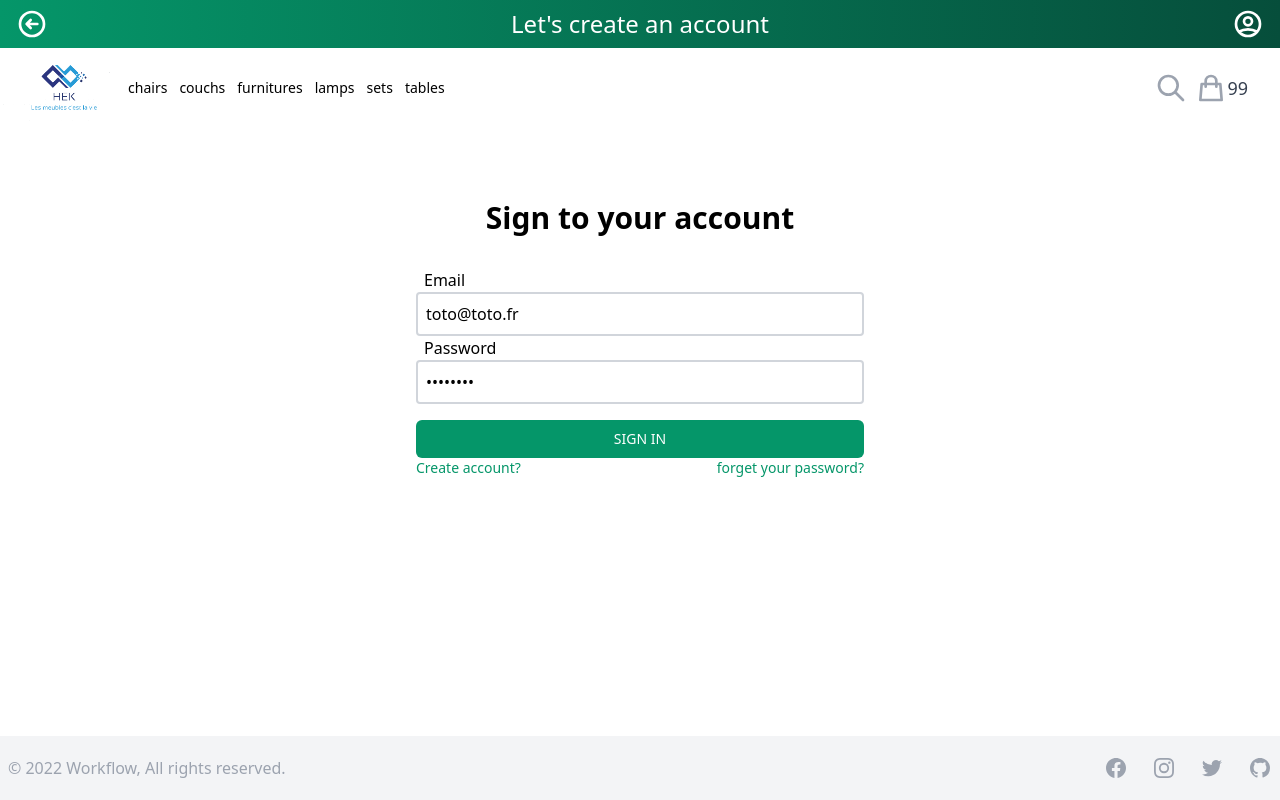
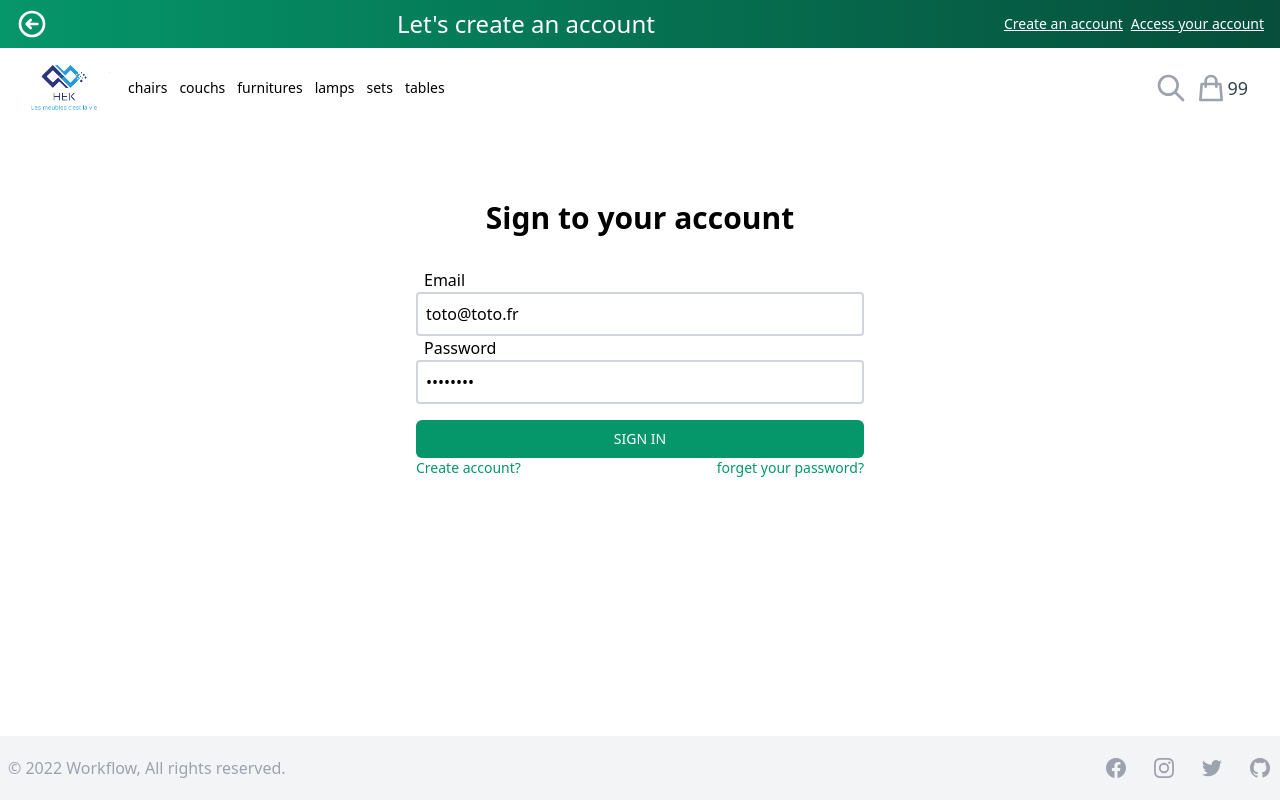
Before and after one commit to sdv-hekdev/hev-dev, a Next.js app: page /sign-in in a window 1280 px wide. Built offline with nearby package versions, Linux system fonts and the light colour scheme.

Commit message:
feat: can sign in and up with front

```diff
--- a/src/pages/add-item.jsx
+++ b/src/pages/add-item.jsx
@@ -1,3 +1,43 @@
-const AddItemPage = () => {}
+import { credentialSchema } from "@/db/validator/validator"
+import Button from "@/web/components/Button"
+import FormField from "@/web/components/FormField"
+import Page from "@/web/components/Page"
+import { Formik } from "formik"
+
+const initialValues = { title: "", description: "", quantity: "", price: "" }
+
+const AddItemPage = () => {
+  const handleFormSubmit = () => {}
+
+  return (
+    <Page title="Add new item">
+      <h2 className="mt-6 text-center text-3xl font-extrabold text-black">
+        Sign to your account
+      </h2>
+
+      <Formik
+        onSubmit={handleFormSubmit}
+        initialValues={initialValues}
+        validationSchema={credentialSchema}
+      >
+        {({ handleSubmit, isValid, isSubmitting }) => (
+          <form onSubmit={handleSubmit}>
+            <FormField title="item's title" />
+            <FormField title="description" />
+            <FormField title="quantity" type="number" />
+            <FormField title="price" type="number" />
+            <Button
+              title="add to list"
+              type="submit"
+              disabled={!isValid || isSubmitting}
+            />
+          </form>
+        )}
+      </Formik>
+    </Page>
+  )
+}
+
+AddItemPage.isPublic = false
 
 export default AddItemPage
--- a/src/pages/index.jsx
+++ b/src/pages/index.jsx
@@ -28,6 +28,6 @@ const LandingPage = () => {
     </Page>
   )
 }
-// LandingPage.isPublic = true
+LandingPage.isPublic = true
 
 export default LandingPage
--- a/src/pages/profile.jsx
+++ b/src/pages/profile.jsx
@@ -1,15 +1,11 @@
 import Page from "@/web/components/Page"
-import { useAppContext } from "@/web/context/AppContext"
+// import { useAppContext } from "@/web/context/AppContext"
 import Link from "next/link"
 
 const ProfilePage = () => {
-  const {
-    state: { session },
-  } = useAppContext()
-
   return (
     <Page title="Check your profile">
-      <h1>Welcome {session.email}</h1>
+      <h1>Welcome </h1>
       <ul className="flex flex-col justify-between mt-5 md:flex-row md:justify-center ">
         <li className="my-5">
           <Link href="/update-email">
@@ -41,5 +37,6 @@ const ProfilePage = () => {
     </Page>
   )
 }
+ProfilePage.isPublic = false
 
 export default ProfilePage
--- a/src/pages/sign-up.jsx
+++ b/src/pages/sign-up.jsx
@@ -32,7 +32,7 @@ const SignUpPage = (props) => {
         setError(error)
       }
 
-      router.push("/")
+      router.push("/sign-in")
     },
     [signUp, router]
   )
--- a/src/web/components/Header.jsx
+++ b/src/web/components/Header.jsx
@@ -10,7 +10,6 @@ import {
 import Link from "next/link"
 
 import { useAppContext } from "@/web/context/AppContext"
-import Button from "@/web/components/Button"
 import Navbar from "@/web/components/Navbar"
 import Input from "@/web/components/Input"
 
@@ -28,16 +27,13 @@ const BackButton = (props) => {
 
 const Header = (props) => {
   const { title, counter, noBack, noMenu } = props
-  const { user } = useAppContext()
-
+  const { session } = useAppContext()
   const [open, setOpen] = useState(false)
 
   const handleClick = useCallback(() => setOpen(!open), [open])
 
-  const signOut = useCallback(() => {}, [])
-
   return (
-    <div className="bg-white top-0">
+    <div className="bg-white top-0 items-center ">
       <div className="flex w-full items-center justify-between bg-gradient-to-r from-emerald-600 to-emerald-900 py-2 px-4">
         {noBack ? null : <BackButton />}
         <h1 className="font-light text-white text-2xl lg:text-center">
@@ -47,33 +43,35 @@ const Header = (props) => {
           className="flex
          items-center justify-end space-x-2"
         >
-          {!user ? null : (
-            <Button title="Sign out" variant="danger" onClick={signOut} />
-          )}
-          {user ? (
+          {session ? (
             <Link href="/profile" passHref>
+              <UserCircleIcon className="h-8 w-8 text-white" />
+            </Link>
+          ) : (
+            <div className="flex gap-2 text-sm  underline text-white">
+              <Link href="/sign-up">
                 <a>
-                <UserCircleIcon className="h-8 w-8 text-white" />
+                  <p>Create an account</p>
                 </a>
               </Link>
-          ) : (
-            <Link href="/sign-up" passHref>
-              <a>
-                <UserCircleIcon className="h-8 w-8 text-white" />
-              </a>
+              <Link href="/sign-in">
+                <a>Access your account</a>
               </Link>
+            </div>
           )}
         </div>
       </div>
 
       <div className="flex items-center justify-between">
         <div className="flex items-center">
-          <Link href="/" passHref>
+          <Link href="/">
+            <a>
               <img
                 className="h-20 w-25 cursor-pointer"
                 src="/assets/logo-header.png"
                 alt="logo-md"
               />
+            </a>
           </Link>
           {noMenu ? null : (
             <div>
--- a/src/web/context/AppContext.jsx
+++ b/src/web/context/AppContext.jsx
@@ -11,28 +11,32 @@ import deepmerge from "deepmerge"
 const AppContext = createContext()
 export const useAppContext = () => useContext(AppContext)
 
-const api = makeApiClient()
 const tokenSession = "hekdev_jwt_session"
 
-const getSessionFromJwt = (jwt) => {
-  jwt ? JSON.parse(atob(jwt.split(".")[1])).payload : null
-}
+const getSessionFromJWT = (jwt) =>
+  jwt
+    ? JSON.parse(Buffer.from(jwt.split(".")[1], "base64").toString("utf-8"))
+        .payload
+    : null
 
 const initialState = {
   session:
     typeof localStorage !== "undefined"
-      ? getSessionFromJwt(localStorage.getItem(tokenSession))
+      ? getSessionFromJWT(localStorage.getItem(tokenSession))
       : null,
 }
+
+const api = makeApiClient()
 
 export const AppContextProvider = (props) => {
   const { router, page } = props
   const [state, setState] = useState(initialState)
   const { session } = state
 
-  const updateState = useCallback((newstate) => {
-    setState((prevState) => deepmerge(prevState, newstate))
-  }, [])
+  const updateState = useCallback(
+    (newstate) => setState((prevState) => deepmerge(prevState, newstate)),
+    []
+  )
 
   const signUp = useCallback(
     async ({ email, password }) => {
@@ -40,8 +44,7 @@ export const AppContextProvider = (props) => {
         const { data } = await api.post("/sign-up", { email, password })
 
         if (data.status !== API_STATUS_OK) {
-          //console.log()
-          throw new Error("Something went wrong")
+          throw new Error("Something went wrong.")
         }
 
         router.push("/sign-in")
@@ -60,20 +63,19 @@ export const AppContextProvider = (props) => {
         const { data } = await api.post("/sign-in", { email, password })
 
         if (data.status !== API_STATUS_OK || !data.data) {
-          //if problem:
           throw new Error("Something went wrong.")
         }
 
+        const { payload } = JSON.parse(
+          Buffer.from(data.data.split(".")[1], "base64").toString("utf-8")
+        )
+
         localStorage.setItem(tokenSession, data.data)
-
-        const { payload } = getSessionFromJwt(data.data)
 
         updateState({ session: payload })
 
         router.push("/")
       } catch (err) {
-        console.error(err)
-
         const error = err?.response?.data?.error
 
         return error || "Something went wrong."
@@ -85,8 +87,7 @@ export const AppContextProvider = (props) => {
   // Redirect if no session.
   // Keep session open on refresh.
   useEffect(() => {
-    const session = getSessionFromJwt(localStorage.getItem(tokenSession))
-
+    const session = getSessionFromJWT(localStorage.getItem(tokenSession))
     updateState({ session })
 
     if (!session && !page.isPublic) {
@@ -94,7 +95,7 @@ export const AppContextProvider = (props) => {
     }
   }, [router, page, updateState])
 
-  const context = { signUp, signIn, state }
+  const context = { signUp, signIn, state, session }
 
   if (!session || page.isPublic) {
     return <AppContext.Provider {...props} value={context} />
```
Lines whose indentation alone changed are shown as unchanged.
